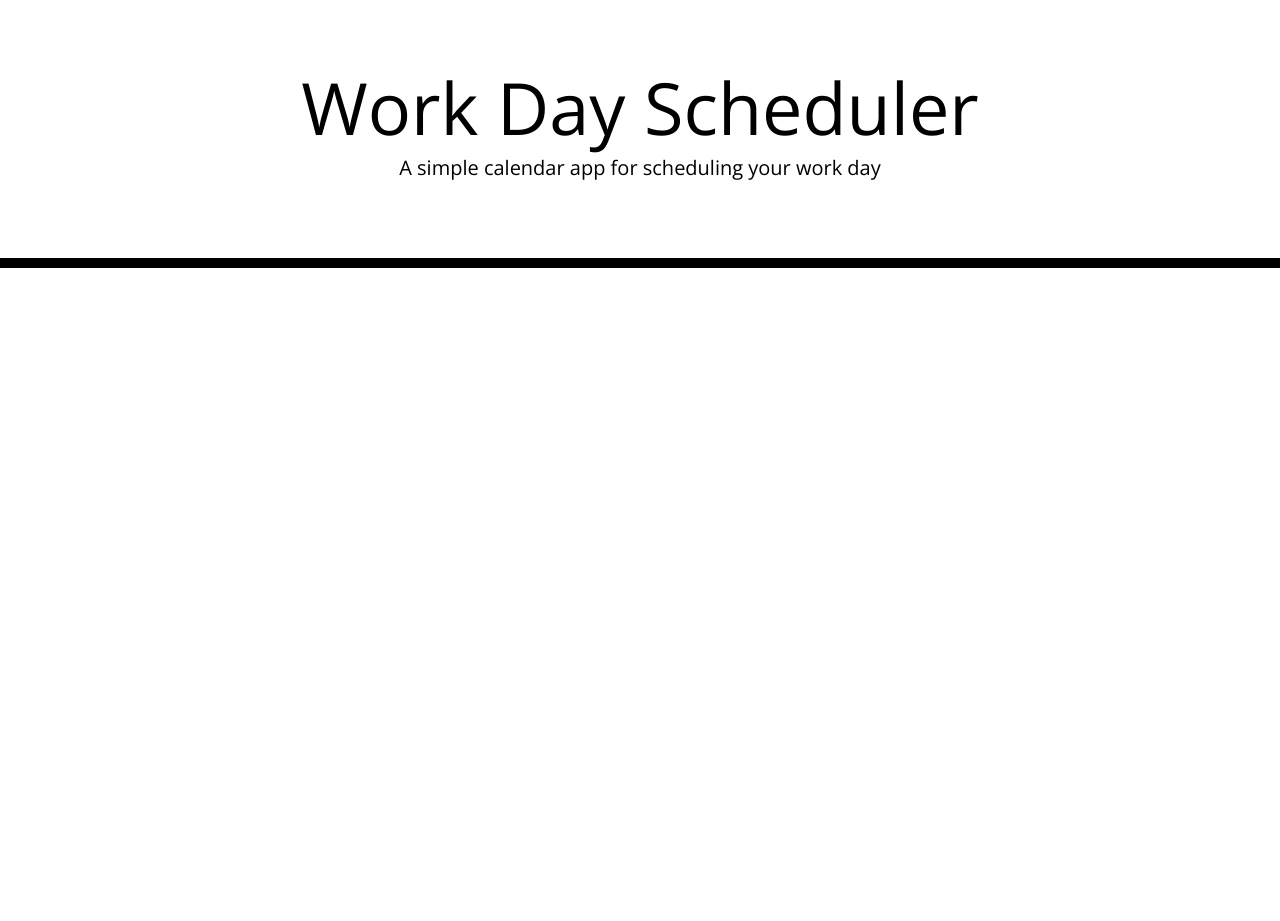
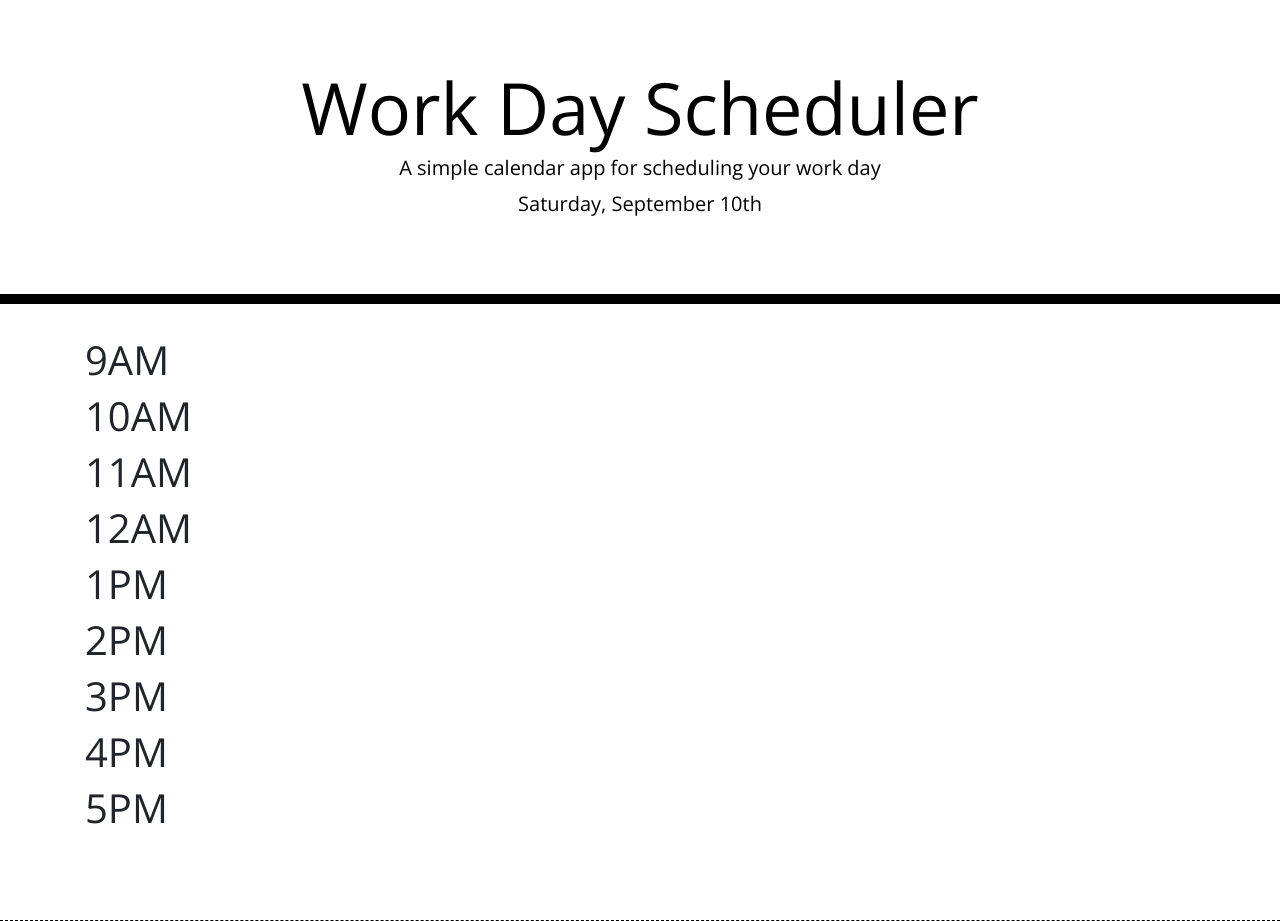
Before and after one commit to Parwiz-Haqbien/Calender-Reminder, a plain HTML site: page index.html in a window 1280 px wide. Before the commit the page ends 800 px from the top, so only its background shows below. Drawn offline with nearby package versions, Linux system fonts and the light colour scheme.

Commit message:
Adding CSS and HTML

```diff
--- a/index.html
+++ b/index.html
@@ -30,9 +30,28 @@
     </header>
     <div class="container">
       <!-- Timeblocks go here -->
+      <h1 class="time-9">9AM</h1>
+      <h1 class="time-10">10AM</h1>
+      <h1 class="time-11">11AM</h1>
+      <h1 class="time-12">12AM</h1>
+      <h1 class="time-1">1PM</h1>
+      <h1 class="time-2">2PM</h1>
+      <h1 class="time-3">3PM</h1>
+      <h1 class="time-4">4PM</h1>
+      <h1 class="time-5">5PM</h1>
     </div>
+    <div class="description"></div>
+    <div class="time-block"></div>
+    <div class="row"></div>
+    <div class="hour"></div>
+    <div class="past"></div>
+    <div class="present"></div>
+    <div class="future"></div>
+    <div class="saveBtn"></div>
+
 
     <script src="https://cdnjs.cloudflare.com/ajax/libs/jquery/3.2.1/jquery.min.js"></script>
     <script src="https://cdnjs.cloudflare.com/ajax/libs/moment.js/2.24.0/moment.min.js"></script>
+    <script src="./script.js"></script>
   </body>
 </html>
--- a/script.js
+++ b/script.js
@@ -0,0 +1,14 @@
+var dayDisplayEl = $('#currentDay');
+
+
+function displayTime() {
+    var rightNow = moment().format('dddd, MMMM Do');
+    dayDisplayEl.text(rightNow);
+    console.log(rightNow)
+}
+
+
+
+
+
+setInterval(displayTime)
```
Also changed, not shown: style.css (line endings or trailing spaces).
